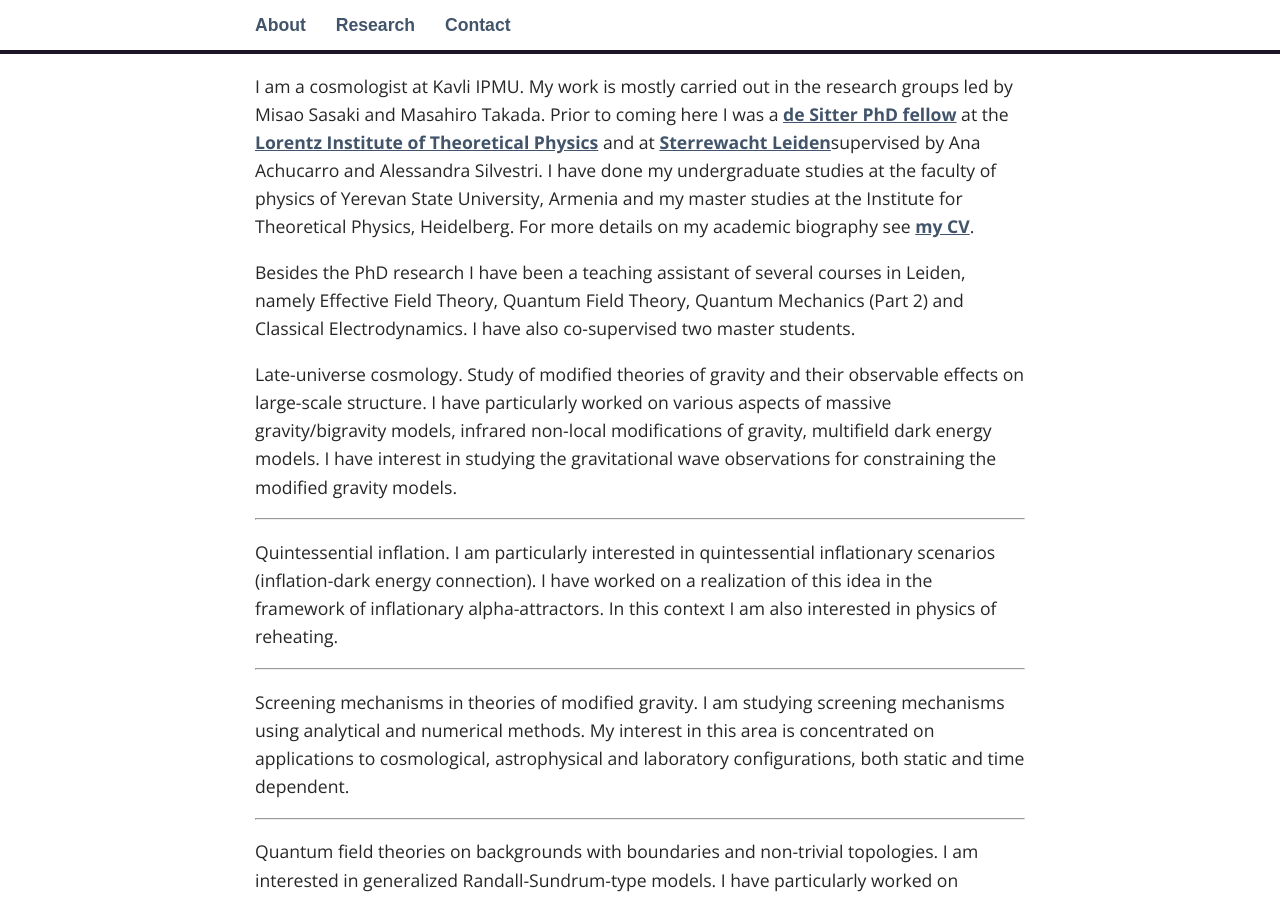
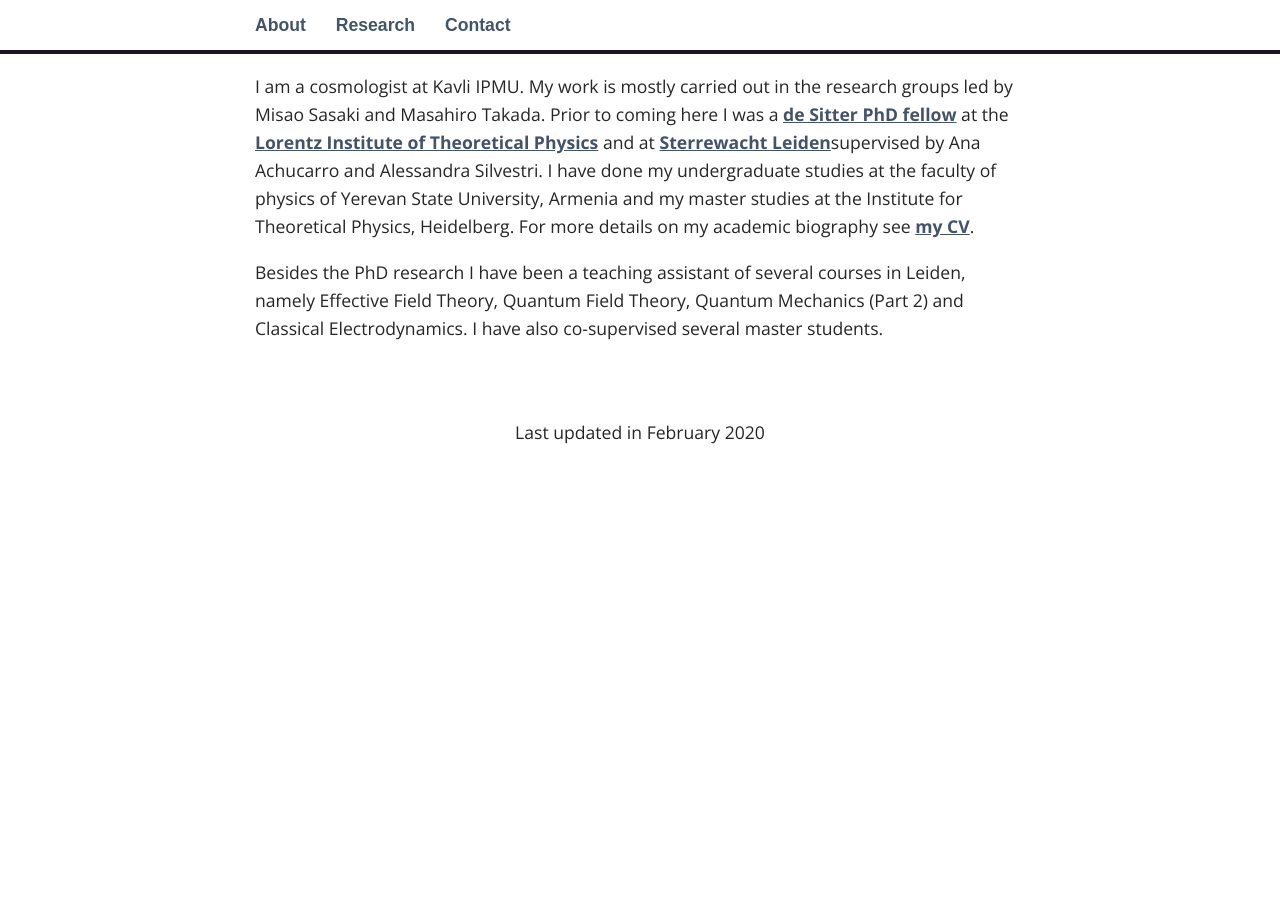
Before and after one commit to valerivardanyan/valerivardanyan.github.io, a Jekyll site: the page built from _pages/01_about.md, in a window 1280 px wide and 900 px high, scrolled down 446 px. Built offline with Jekyll 4.4.1, drawn with Linux system fonts in a browser that asks for light colours; some web fonts are replaced; after the commit the page ends 949 px from its top, so only the background shows below that; some of the changed text lies outside the part shown.

Commit message:
Some changes.

```diff
--- a/_pages/01_about.md
+++ b/_pages/01_about.md
@@ -8,32 +8,4 @@
 
 
 
-Besides the PhD research I have been a teaching assistant of several courses in Leiden, namely Effective Field Theory, Quantum Field Theory, Quantum Mechanics (Part 2) and Classical Electrodynamics. I have also co-supervised two master students.
-
-
-
-Late-universe cosmology.
-Study of modified theories of gravity and their observable effects on large-scale structure. I have particularly worked on various aspects of massive gravity/bigravity models, infrared non-local modifications of gravity, multifield dark energy models. I have interest in studying the gravitational wave observations for constraining the modified gravity models.
-
-------
-
-Quintessential inflation.
-I am particularly interested in quintessential inflationary scenarios (inflation-dark energy connection). I have worked on a realization of this idea in the framework of inflationary alpha-attractors. In this context I am also interested in physics of reheating.
-
-------
-
-Screening mechanisms in theories of modified gravity.
-I am studying screening mechanisms using analytical and numerical methods. My interest in this area is concentrated on applications to cosmological, astrophysical and laboratory configurations, both static and time dependent.
-
-------
-
-Quantum field theories on backgrounds with boundaries and non-trivial topologies.
-I am interested in generalized Randall-Sundrum-type models. I have particularly worked on investigating the properties of quantized scalar and fermionic fields in higher dimensional Randall-Sundrum models with compactified extra dimensions.
-
-------
-
-Other topics in cosmology and astrophysics.
-I am in general interested in physics of high energy astrophysical sources, e.g. quasars/AGNs, neutron star binaries etc. Previously I have worked on quasar evolution.
-
-* A list item
-* Another list item
+Besides the PhD research I have been a teaching assistant of several courses in Leiden, namely Effective Field Theory, Quantum Field Theory, Quantum Mechanics (Part 2) and Classical Electrodynamics. I have also co-supervised several master students.
```
Also changed, not shown: _pages/02_research.md (+23 -1 lines), 1 other file.
